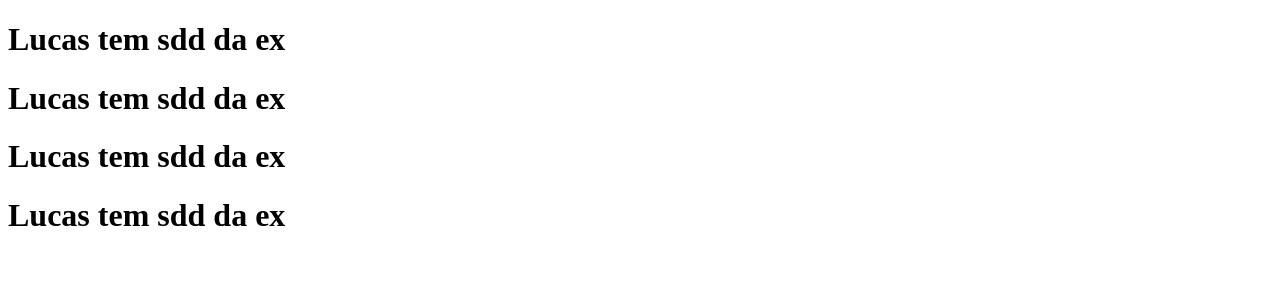
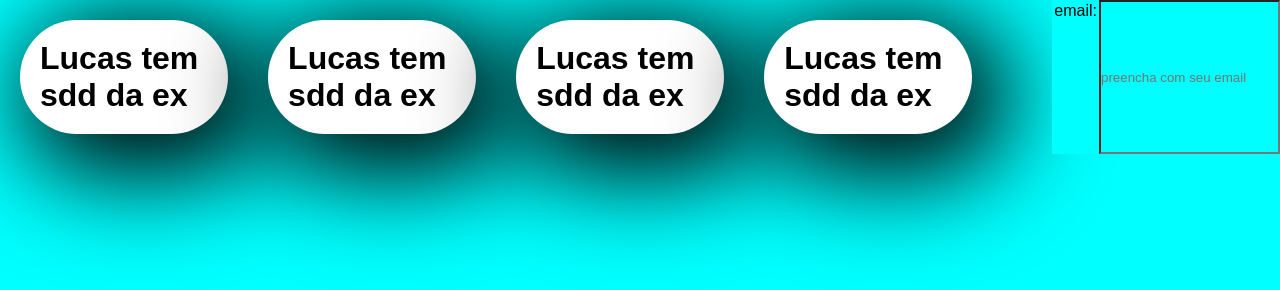
Before and after one commit to lucas-spt/bglh-spt, a plain HTML site: page index.html in a window 1280 px wide. Drawn offline with Linux system fonts and the light colour scheme.

Commit message:
corrigido-css

```diff
--- a/index.html
+++ b/index.html
@@ -1,6 +1,7 @@
 <!DOCTYPE html>
 <html lang="pt-br">
 <head>
+    <link rel="stylesheet" href="templates/css/styles.css">
     <meta charset="UTF-8">
     <meta name="viewport" content="width=device-width, initial-scale=1.0">
     <title>SPT DEV</title>
@@ -10,7 +11,8 @@
     <h1>Lucas tem sdd da ex</h1>
     <h1>Lucas tem sdd da ex</h1>
     <h1>Lucas tem sdd da ex</h1>
-
+    <label for="email">email:</label>
+    <input type="email" id="email" name="email" placeholder="preencha com seu email">
 
 </body>
 </html>
--- a/templates/css/styles.css
+++ b/templates/css/styles.css
@@ -1,11 +1,29 @@
+
 *{
 
     margin: 0;
     padding: 0;
     background-color: aqua;
-
+    font-family:Arial, Helvetica, sans-serif
 
 
 
 
 }
+body{
+    display: flex;
+}
+    h1{
+        background-color: #ffff;
+        padding: 20px;
+        margin: 20px;
+        border-radius: 100000px;
+        box-shadow: 20px 20px 100px 20px;
+
+
+
+    }
+    label{
+        padding: 2px;
+        margin-left: 60px;
+    }
```
